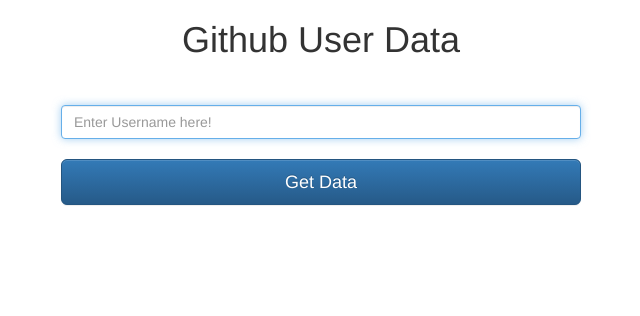
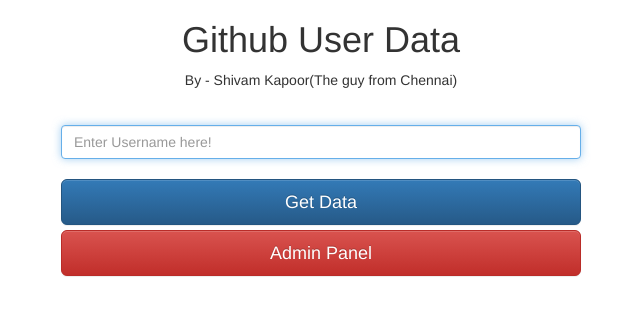
Before and after one commit to ConanKapoor/GithubAPI_Reports, a Django app: page / in a window 1280 px wide. Shown: the top 316 px of the page, without its empty margins (319-959 px from the left). Run offline with Django 3.2, Linux system fonts and the light colour scheme; some libraries are stand-ins or nearby versions.

Commit message:
Admin button and changes in template. Swaggy

```diff
--- a/UserData/templates/UserData/userdata.html
+++ b/UserData/templates/UserData/userdata.html
@@ -20,6 +20,7 @@
 
 
       <div class="container text-center">
+          By - Shivam Kapoor(The guy from Chennai)
           <form class="form-signin" id="login_form" method="post" action="/">
 
             {% csrf_token %}
@@ -28,6 +29,7 @@
             <input type="text" name="user" class="form-control" placeholder="Enter Username here!" value="" required autofocus>
             <br>
             <button class="btn btn-lg btn-primary btn-block" type="submit">Get Data</button>
+            <button onclick="location.href='http://127.0.0.1:8000/admin';" class="btn btn-lg btn-danger btn-block" type="button">Admin Panel</button>
           </form>
       </div>
 
```
